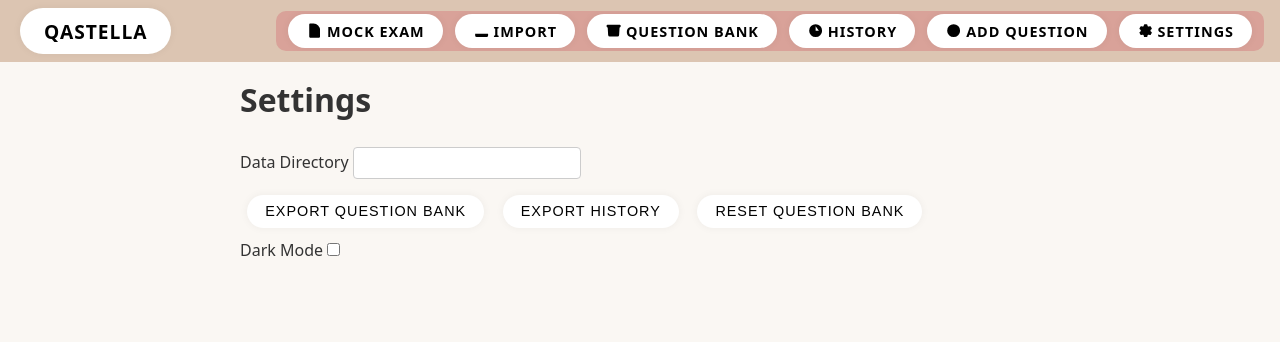
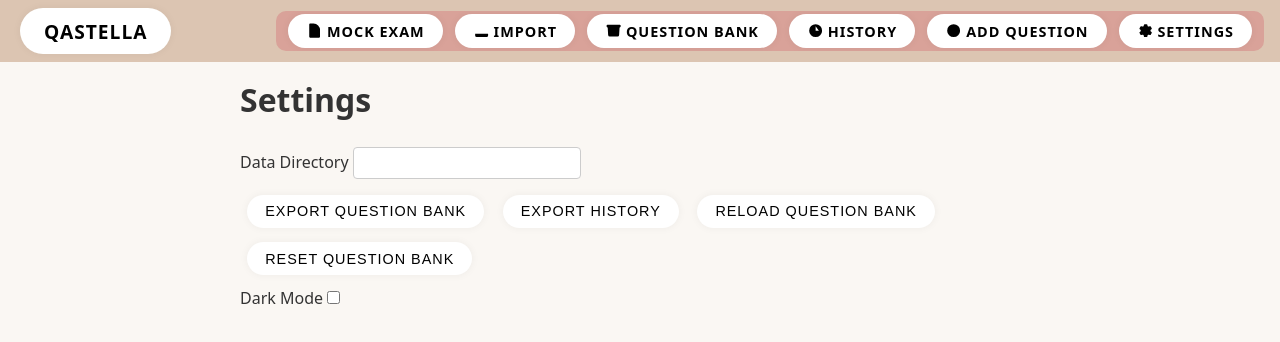
Before and after one commit to honemik/Qastella, a SvelteKit app: page /settings in a window 1280 px wide. Shown: the top 342 px of the page. Built offline with nearby package versions, Linux system fonts and the light colour scheme.

Commit message:
feat: reload question bank and append samples

```diff
--- a/src/routes/settings/+page.svelte
+++ b/src/routes/settings/+page.svelte
@@ -1,7 +1,14 @@
 <script lang="ts">
   import { dataDir, darkMode } from '$lib/stores/settings';
-  import { getQuestionBank, resetQuestionBank } from '$lib/stores/questions';
+  import {
+    getQuestionBank,
+    resetQuestionBank,
+    questions,
+    flattenBank,
+    isValidQuestionBank
+  } from '$lib/stores/questions';
   import { history } from '$lib/stores/results';
+  import { invoke } from '@tauri-apps/api/core';
 
   /**
    * Download the current question bank as a JSON file.
@@ -37,6 +44,23 @@
       await resetQuestionBank();
     }
   }
+
+  /**
+   * Reload the question bank from disk if the stored data is valid.
+   */
+  async function reloadBank() {
+    try {
+      const dir = $dataDir || null;
+      const raw = (await invoke('load_questions', { dir })) as unknown;
+      if (!isValidQuestionBank(raw)) {
+        alert('Question bank file is invalid. No changes were loaded.');
+        return;
+      }
+      questions.set(flattenBank(raw));
+    } catch (e) {
+      console.error('Failed to reload question bank', e);
+    }
+  }
 </script>
 
 <main>
@@ -46,6 +70,7 @@
   </label>
   <button on:click={exportQuestions}>Export Question Bank</button>
   <button on:click={exportHistory}>Export History</button>
+  <button on:click={reloadBank}>Reload Question Bank</button>
   <button on:click={resetBank}>Reset Question Bank</button>
   <label>
     Dark Mode <input type="checkbox" bind:checked={$darkMode} />
```
Also changed, not shown: src/routes/import-questionbank/+page.svelte (+9 -4 lines).
